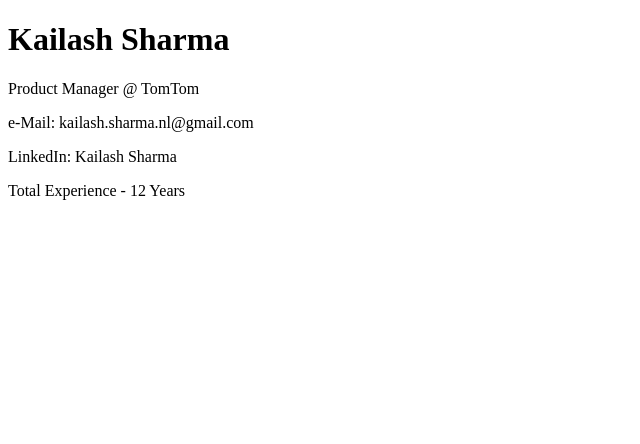
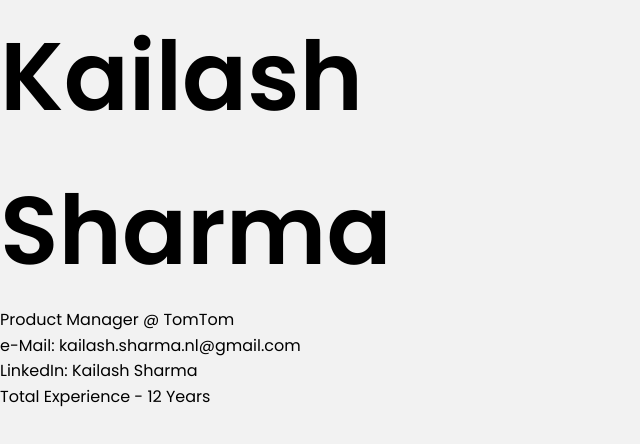
Before and after one commit to Kalci-11/kailash.sharma.github.io, a plain HTML site: page index.html in a window 1280 px wide. Shown: the whole page, without its empty margins (0-640 px from the left). Drawn offline with Linux system fonts and the light colour scheme.

Commit message:
Adding intro

```diff
--- /dev/null
+++ b/css/main.scss
@@ -0,0 +1,29 @@
+@import url("https://fonts.googleapis.com/css2?family=Poppins:wght@100;200;300;400;500;600&display=swap");
+* {
+  margin: 0;
+  padding: 0;
+}
+:root {
+    --primary-color: black;
+    --sub-heading: 400;
+    --content: 200;
+    --menu-font-size: 0.8em;
+    --heading: 4em;
+  }
+  body {
+    height: 100vh;
+    background: #f2f2f2;
+    margin: 0;
+    padding: 0;
+    line-height: 1.6;
+    height: 100vh;
+    font-family: 'Poppins';
+    overflow: hidden;
+  }
+  .intro{
+      .name{
+          width: 100%;
+          font-size: 4em;
+          font-stretch: ultra-expanded;
+      }
+  }
--- a/index.html
+++ b/index.html
@@ -4,13 +4,21 @@
     <meta charset="UTF-8">
     <meta http-equiv="X-UA-Compatible" content="IE=edge">
     <meta name="viewport" content="width=device-width, initial-scale=1.0">
+    <link rel="stylesheet" href="./css/main.css">
     <title>Kailash Sharma</title>
 </head>
 <body>
-    <h1>Kailash Sharma</h1>
-    <p>Product Manager @ TomTom</p>
-    <p>e-Mail: kailash.sharma.nl@gmail.com</p>
-    <p>LinkedIn: Kailash Sharma</p>
-    <p>Total Experience - 12 Years</p>
+    <section class="intro">
+        <div class="name">
+            <h1>Kailash</h1>
+            <h1>Sharma</h1>
+        </div>
+        <div class="info">
+            <p>Product Manager @ TomTom</p>
+            <p>e-Mail: kailash.sharma.nl@gmail.com</p>
+            <p>LinkedIn: Kailash Sharma</p>
+            <p>Total Experience - 12 Years</p>
+        </div>
+    </section>
 </body>
 </html>
```
Also changed, not shown: css/main.css (added), 2 other files.
